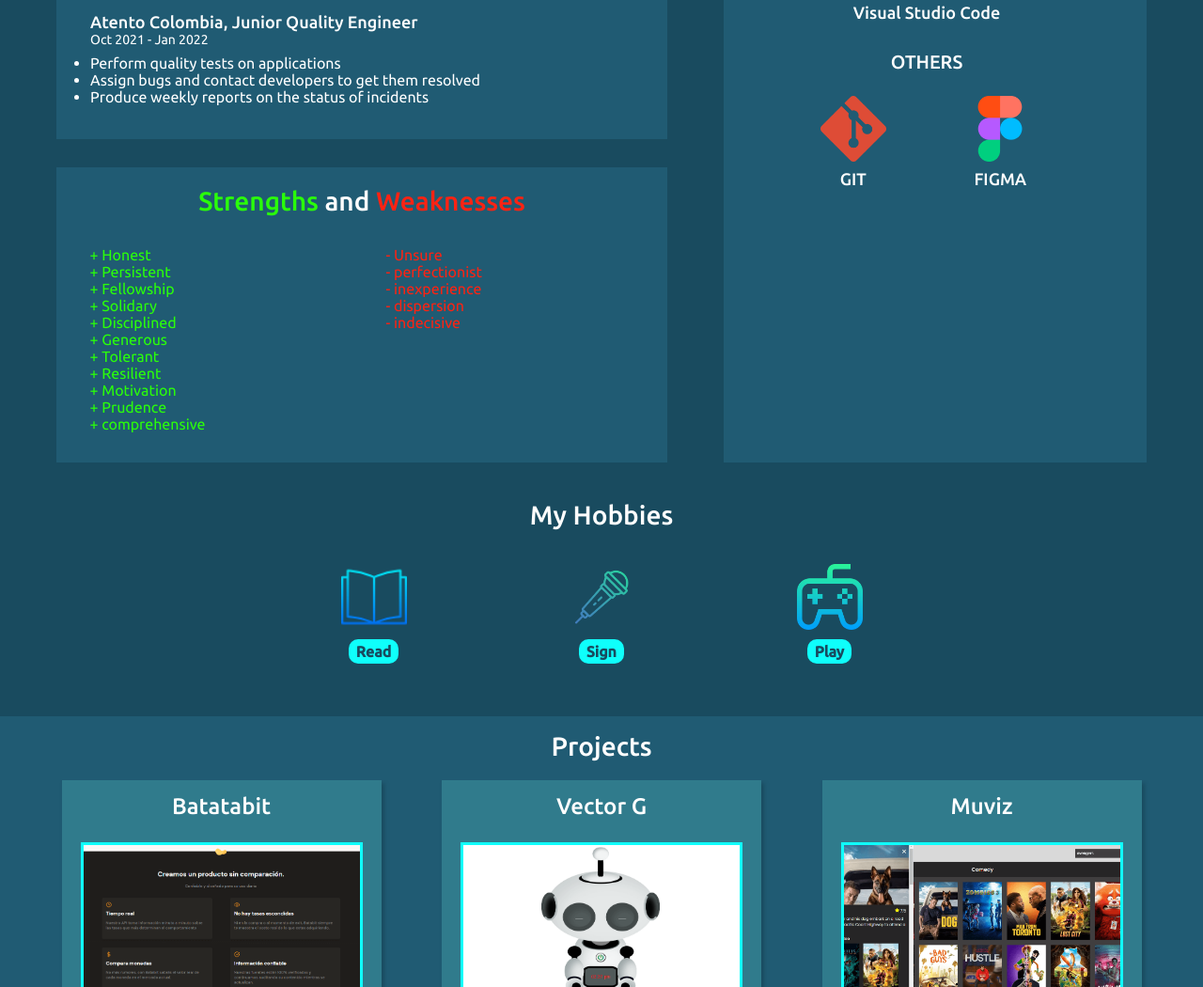
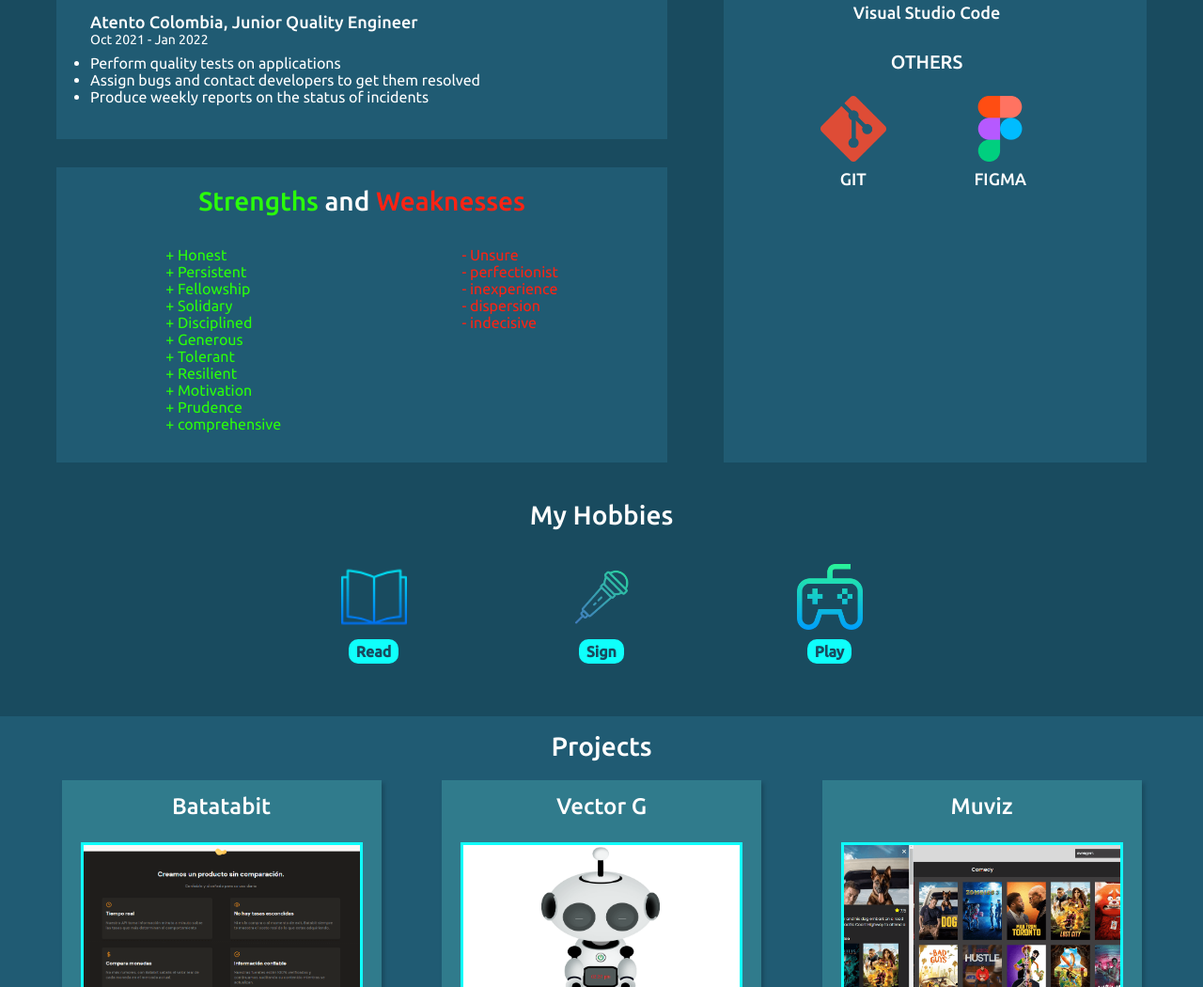
Before and after one commit to JohanDev115/JohanDev115, a plain HTML site: page index.html in a window 1280 px wide. Shown: the part 1241-2291 px from the top of the page at 94% size. Drawn offline with Linux system fonts and the light colour scheme.

Commit message:
Bugs fixed afer update

```diff
--- a/style/mobile.css
+++ b/style/mobile.css
@@ -627,14 +627,14 @@ body {
 
 .boxes-container {
     display: flex;
-    flex-wrap: wrap;
+    flex-wrap: no-wrap;
     justify-content: space-evenly;
-    gap: 20px;
+    /* gap: 20px; */
 }
 
 .content-box {
     padding: 12px 8px;
-    width: 280px;
+    /* width: 280px; */
     margin: 0 auto;
 }
 
```
